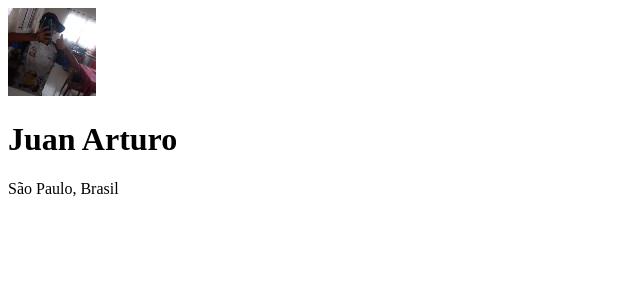
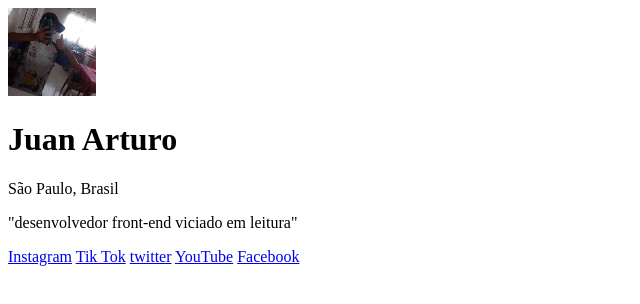
Before and after one commit to juanarturo11TIa/Meus-links, a plain HTML site: page index.html in a window 1280 px wide. Shown: the whole page, without its empty margins (0-640 px from the left). Drawn offline with Linux system fonts and the light colour scheme.

Commit message:
termino do desenvolvimento do HTML

```diff
--- a/index.html
+++ b/index.html
@@ -10,6 +10,14 @@
         <img src="./IMG_20230208_170416.jpg" alt="imagem do criador da pagina de links">
          <h1>Juan Arturo</h1>
          <p>São Paulo, Brasil</p>
+
+         <p>"desenvolvedor front-end viciado em leitura"</p>
+
+         <a href="https://www.instagram.com/eo__juann/">Instagram</a>
+         <a href="https://www.tiktok.com/@eo__juann">Tik Tok</a>
+         <a href="https://twitter.com/eo_juann">twitter</a>
+         <a href="www.youtube.com/@juann_zs">YouTube</a>
+         <a href="https://web.facebook.com/juan.arturo.501151/">Facebook</a>
     </div>
 </body>
 </html>
```
